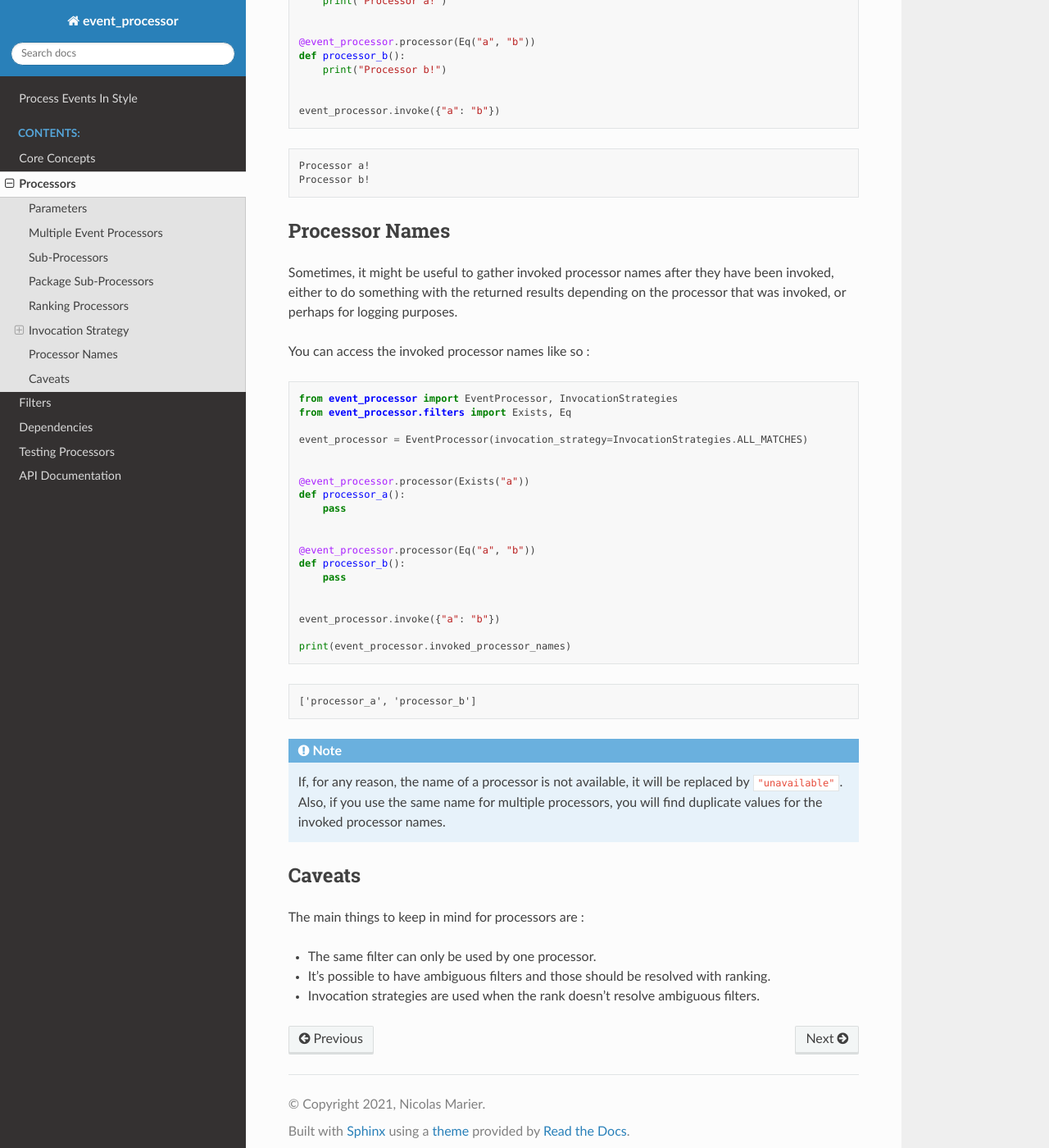
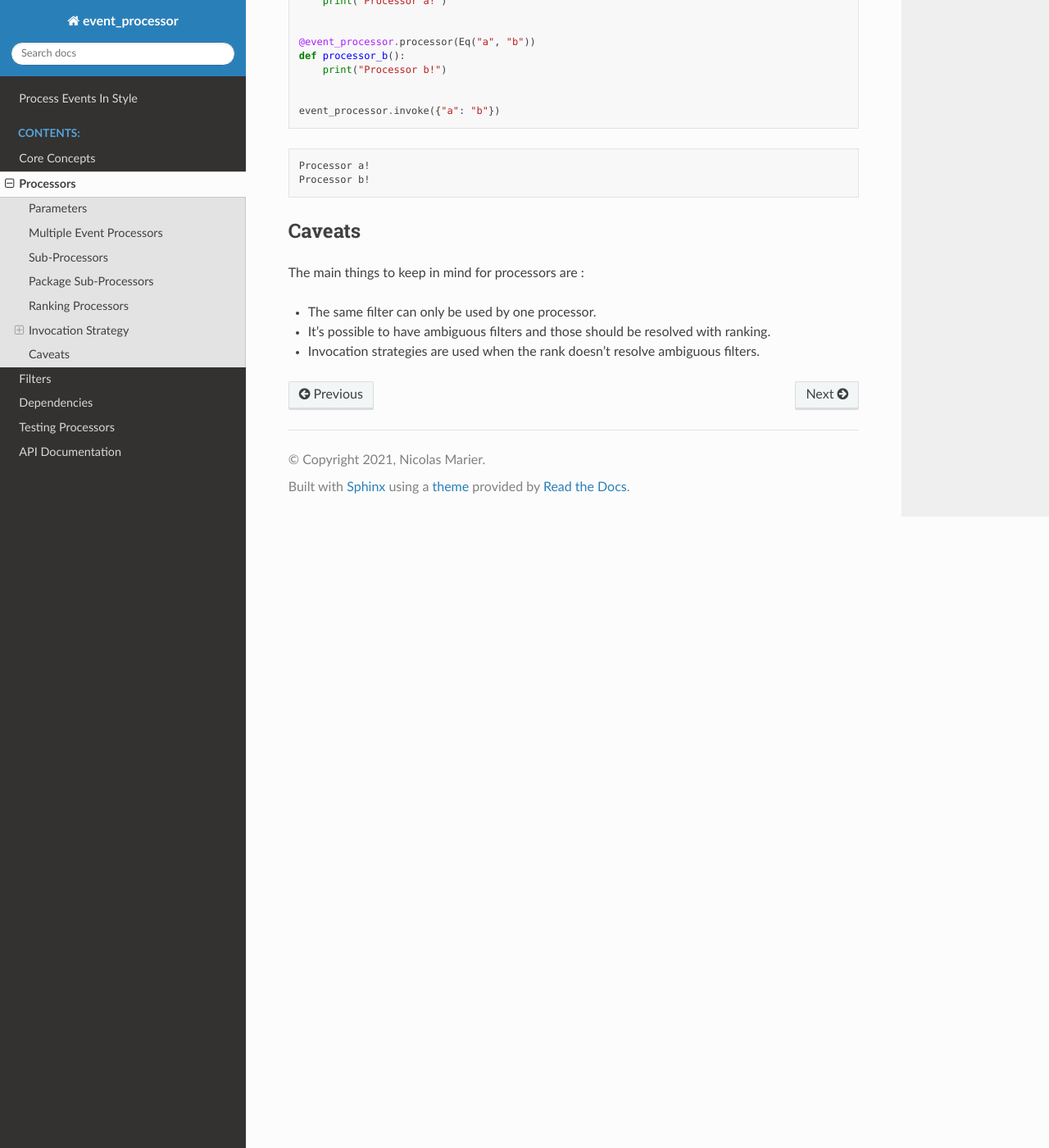
Before and after one commit to marier-nico/event-processor, a Sphinx documentation site: the page built from docs/content/processors.rst, in a window 1280 px wide and 1400 px high, scrolled down 4634 px. Shown: the whole window at 82% size. Built offline with Sphinx 7.4.7 and the Read the Docs theme 2.0.0, drawn with Linux system fonts in a browser that asks for light colours; the version number could not be read and is left out; some of the changed text lies outside the part shown.

```diff
--- a/docs/content/core_concepts.rst
+++ b/docs/content/core_concepts.rst
@@ -68,8 +68,8 @@
         admin_email = ssm_response["Parameter"]["Value"]
         return raw_event["user"]["email"] == admin_email
 
-    print("admin@example.com is admin:", event_processor.invoke({"user": {"email": "admin@example.com"}}))
-    print("user@example.com is admin:", event_processor.invoke({"user": {"email": "user@example.com"}}))
+    print("admin@example.com is admin:", event_processor.invoke({"user": {"email": "admin@example.com"}}).returned_value)
+    print("user@example.com is admin:", event_processor.invoke({"user": {"email": "user@example.com"}}).returned_value)
 
 .. testoutput:: core_concepts
 
--- a/docs/content/processors.rst
+++ b/docs/content/processors.rst
@@ -255,44 +255,6 @@
     Processor a!
     Processor b!
 
-Processor Names
----------------
-
-Sometimes, it might be useful to gather invoked processor names after they have been invoked, either to do something
-with the returned results depending on the processor that was invoked, or perhaps for logging purposes.
-
-You can access the invoked processor names like so :
-
-.. testcode::
-
-    from event_processor import EventProcessor, InvocationStrategies
-    from event_processor.filters import Exists, Eq
-
-    event_processor = EventProcessor(invocation_strategy=InvocationStrategies.ALL_MATCHES)
-
-
-    @event_processor.processor(Exists("a"))
-    def processor_a():
-        pass
-
-
-    @event_processor.processor(Eq("a", "b"))
-    def processor_b():
-        pass
-
-
-    event_processor.invoke({"a": "b"})
-
-    print(event_processor.invoked_processor_names)
-
-.. testoutput::
-
-    ['processor_a', 'processor_b']
-
-.. note::
-    If, for any reason, the name of a processor is not available, it will be replaced by ``"unavailable"``. Also, if you
-    use the same name for multiple processors, you will find duplicate values for the invoked processor names.
-
 Caveats
 -------
 
--- a/docs/content/testing.rst
+++ b/docs/content/testing.rst
@@ -50,8 +50,8 @@
         return user_role == "admin"
 
 
-    print(event_processor.invoke({"email": "user@example.com"}))
-    print(event_processor.invoke({"email": "admin@example.com"}))
+    print(event_processor.invoke({"email": "user@example.com"}).returned_value)
+    print(event_processor.invoke({"email": "admin@example.com"}).returned_value)
 
 
     #################### Tests #####################
```
Also changed, not shown: other parts of docs/content/processors.rst (+2 -2 lines), 5 other files.
